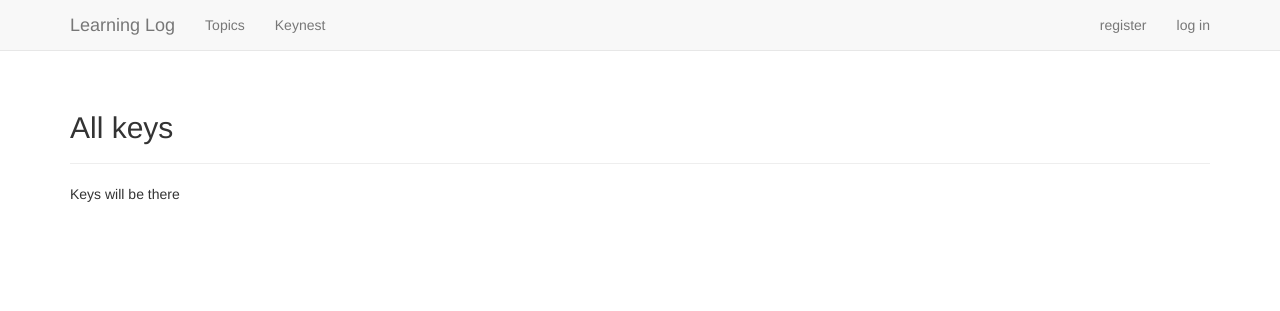
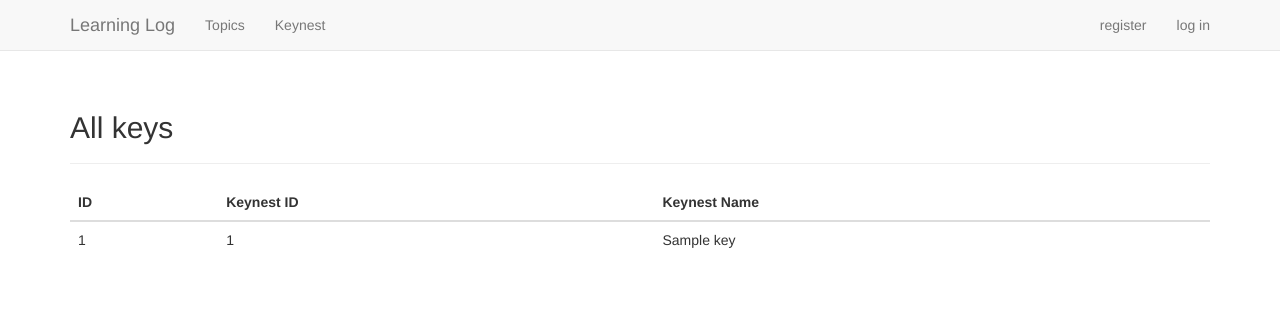
Before and after one commit to Irostovsky/learning_log, a Django app: page /keynest/ in a window 1280 px wide. Shown: the top 311 px of the page. Run offline with Django 3.2, Linux system fonts and the light colour scheme; tables that the repository leaves empty hold one stand-in row (values such as "Sample post"); some libraries are stand-ins or nearby versions.

Commit message:
Show all keys.

```diff
--- a/keynest/models.py
+++ b/keynest/models.py
@@ -2,5 +2,16 @@
 from __future__ import unicode_literals
 
 from django.db import models
+from django.utils.encoding import python_2_unicode_compatible
 
-# Create your models here.
+
+@python_2_unicode_compatible
+class Key(models.Model):
+    """A topic the user is learning about"""
+    keynest_id = models.IntegerField()
+    name = models.CharField(max_length=200)
+    created_at = models.DateTimeField(auto_now_add=True)
+
+    def __str__(self):
+        """Return a string representation of the model."""
+        return str(self.keynest_id) + self.name
--- a/keynest/templates/keynest/index.html
+++ b/keynest/templates/keynest/index.html
@@ -7,5 +7,27 @@
 
 
 {% block content %}
-  <p>Keys will be there</p>
+  <table class='table'>
+    <thead>
+      <tr>
+        <th>ID</th>
+        <th>Keynest ID</th>
+        <th>Keynest Name</th>
+      </tr>
+    </thead>
+    <tbody>
+      {% for key in key_list %}
+        <tr>
+          <td>{{key.id}}</td>
+          <td>{{key.keynest_id}}</td>
+          <td>{{key.name}}</td>
+        </tr>
+      {% empty %}
+        <tr>
+          <td colspan="3">No items</td>
+        </tr>
+      {% endfor %}
+
+    </tbody>
+  </table>
 {% endblock content %}
--- a/keynest/views.py
+++ b/keynest/views.py
@@ -8,10 +8,12 @@ from django.http import HttpResponseRedirect
 from django.urls import reverse
 from django.views import generic
 
+from .models import Key
+
 
 class IndexView(generic.ListView):
     template_name = 'keynest/index.html'
 
     def get_queryset(self):
         """Return the last five published questions."""
-        return []
+        return Key.objects.order_by('name')
```
Also changed, not shown: keynest/migrations/0001_initial.py (added).
